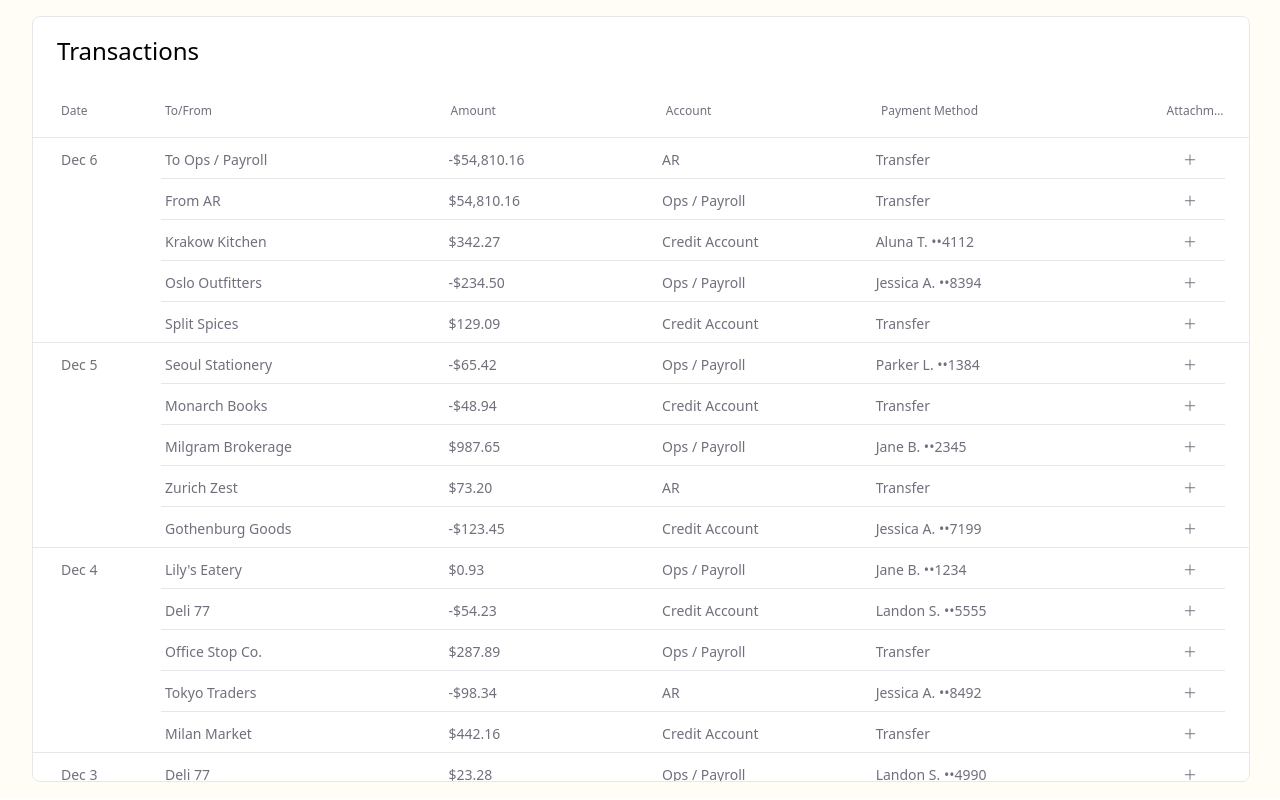
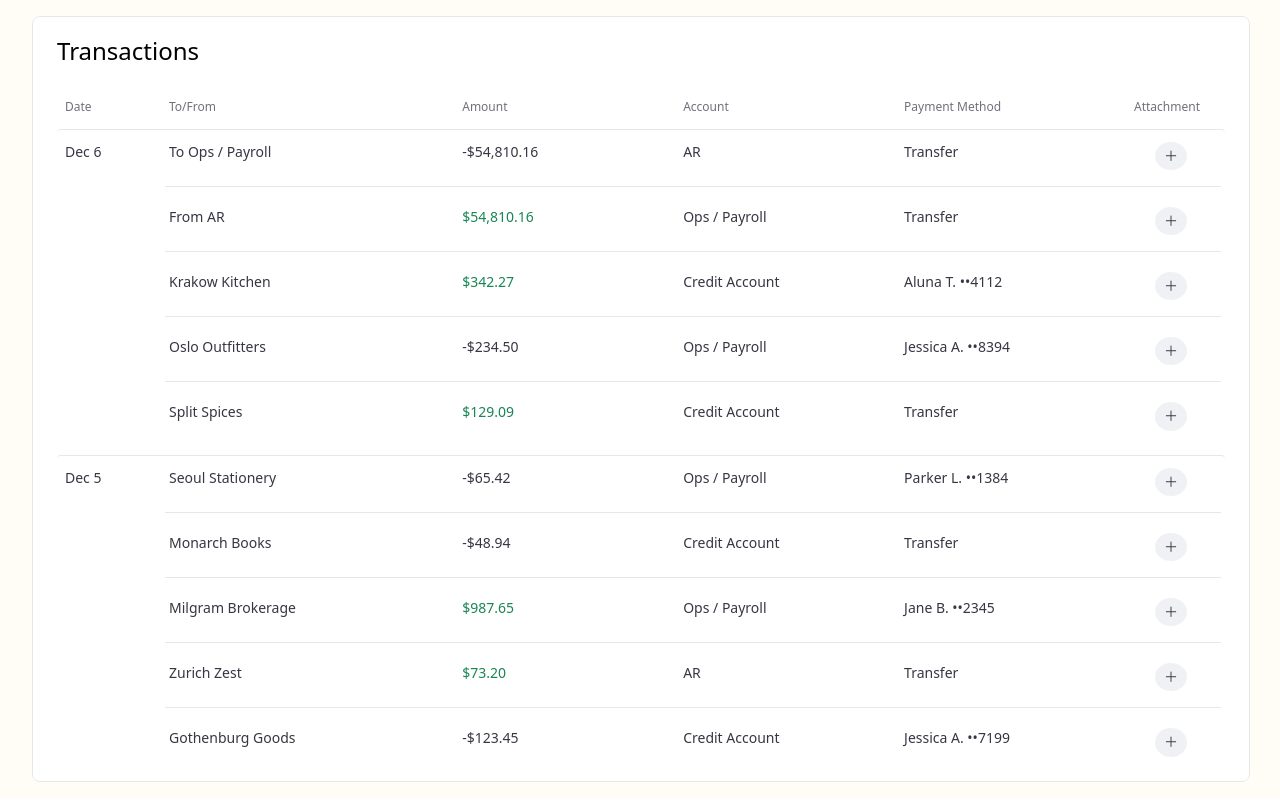
Before and after one commit to anubhavRaj27/Unifize-assignment, a React (Vite) app: page / in a window 1280 px wide. Built offline with nearby package versions, Linux system fonts and the light colour scheme.

Commit message:
doing css changes

```diff
--- a/src/Table.jsx
+++ b/src/Table.jsx
@@ -1,4 +1,3 @@
-import React, { useState } from "react";
 import styled from "styled-components";
 import json from "./data/data.json";
 
@@ -25,12 +24,24 @@ const Table = () => {
   return (
     <TableWrapper>
       <HeadRow>
-        <HeadCell>Date</HeadCell>
-        <HeadCell>To/From</HeadCell>
-        <HeadCell>Amount</HeadCell>
-        <HeadCell>Account</HeadCell>
-        <HeadCell>Payment Method</HeadCell>
-        <HeadCell>Attachment</HeadCell>
+        <HeadCell>
+          <TextSpan>Date</TextSpan>
+        </HeadCell>
+        <HeadCell>
+          <TextSpan>To/From</TextSpan>
+        </HeadCell>
+        <HeadCell>
+          <TextSpan>Amount</TextSpan>
+        </HeadCell>
+        <HeadCell>
+          <TextSpan>Account</TextSpan>
+        </HeadCell>
+        <HeadCell>
+          <TextSpan>Payment Method</TextSpan>
+        </HeadCell>
+        <AttachmentHeadCell>
+          <TextSpan>Attachment</TextSpan>
+        </AttachmentHeadCell>
       </HeadRow>
 
       {json.map((txn, i) => {
@@ -41,16 +52,16 @@ const Table = () => {
         return (
           <BodyRow key={i} $isNewDate={isNewDate} $isLastOfDate={isLastOfDate}>
             <DateCell $isNewDate={isNewDate}>{formatDate(txn.date)}</DateCell>
-            <BodyCell>{txn.name}</BodyCell>
-            <BodyCell>
+            <CellBase>{txn.name}</CellBase>
+            <AmountCell $positive={txn.amount > 0}>
               {txn.amount.toLocaleString("en-US", {
                 style: "currency",
                 currency: "USD",
               })}
-            </BodyCell>
-            <BodyCell>{txn.account}</BodyCell>
-            <BodyCell>{txn.payment_method}</BodyCell>
-            <AttachmentCell>＋</AttachmentCell>
+            </AmountCell>
+            <CellBase>{txn.account}</CellBase>
+            <CellBase>{txn.payment_method}</CellBase>
+            <AttachmentCell><AddContainer>＋</AddContainer></AttachmentCell>
           </BodyRow>
         );
       })}
@@ -63,21 +74,20 @@ const grid = `
   2fr
   1.5fr
   1.5fr
-  2fr
-  0.5fr
+  1.5fr
+  100px
 `;
 
 const TableWrapper = styled.div`
-  width: 100%;
   border-collapse: collapse;
+  padding: 0px 24px 12px 24px;
 `;
 
 const Row = styled.div`
   display: grid;
   grid-template-columns: ${grid};
   gap: 0.25rem;
-  padding: 8px 16px;
-  padding-left: 24px;
+  padding: 8px 4px;
   text-align: left;
 `;
 
@@ -88,7 +98,6 @@ const HeadRow = styled(Row)`
 `;
 
 const HeadCell = styled.div`
-  padding: 0.5rem 4px;
   font-weight: 600;
   font-size: 12px;
   font-weight: 400;
@@ -97,6 +106,7 @@ const HeadCell = styled.div`
   white-space: nowrap;
   overflow: hidden;
   text-overflow: ellipsis;
+  padding: 4px;
 `;
 
 const CellBase = styled.div`
@@ -107,36 +117,56 @@ const CellBase = styled.div`
   font-size: 14px;
   font-weight: 400;
   line-height: 20px;
+  color: #363644;
 `;
 
 const DateCell = styled(CellBase)`
-  color: #71717a;
   opacity: ${({ $isNewDate }) => ($isNewDate ? 1 : 0)};
   transition: opacity 0.1s;
   border-bottom: none;
 `;
 
-const BodyCell = styled(CellBase)`
-  color: #70707d;
+const AttachmentCell = styled(CellBase)`
+  text-align: center;
+  cursor: pointer;
+  display: flex;
+  justify-content: center;
+  align-items: center;
 `;
 
-const AttachmentCell = styled(BodyCell)`
+const AmountCell = styled(CellBase)`
+  color: ${({ $positive }) => ($positive ? "#188554" : "#363644")};
+`;
+
+const AttachmentHeadCell = styled(HeadCell)`
   text-align: center;
+`;
+
+const TextSpan = styled.span`
+  padding: 4px 8px 4px 0px;
+  cursor: pointer;
+  width: fit-content;
+  &:hover {
+    border-radius: 4px;
+    background-color: #7073930f;
+  }
 `;
 
 const BodyRow = styled.div`
   display: grid;
   grid-template-columns: ${grid};
-  padding: 8px 24px 0px;
+  padding: 8px 4px;
+  border-radius: 4px;
   gap: 0.25rem;
+  height: 49px;
   border-top: ${({ $isNewDate }) =>
     $isNewDate ? "1px solid #e5e7eb" : "none"};
 
   &::after {
     content: "";
+    bottom: 0;
     grid-column: 2 / -1;
     align-self: end;
-    border-bottom: 1px solid #e5e7eb;
     border-bottom: ${({ $isLastOfDate }) =>
       $isLastOfDate ? "none" : "1px solid #e5e7eb"};
   }
@@ -145,9 +175,23 @@ const BodyRow = styled.div`
     border-bottom: none;
   }
 
+  &:hover {
+    background-color: #7073930f;
+  }
+
   &:hover ${DateCell} {
     opacity: 1;
   }
 `;
 
+const AddContainer = styled.div`
+  display: flex;
+  justify-content: center;
+  align-items: center;
+  border-radius: 50%;
+  background-color: #7073931a;
+  width: 32px;
+  height: 100%;
+`;
+
 export default Table;
--- a/src/index.css
+++ b/src/index.css
@@ -2,7 +2,6 @@
   font-family: system-ui, Avenir, Helvetica, Arial, sans-serif;
   line-height: 1.5;
   font-weight: 400;
-
   font-synthesis: none;
   text-rendering: optimizeLegibility;
   -webkit-font-smoothing: antialiased;
```
